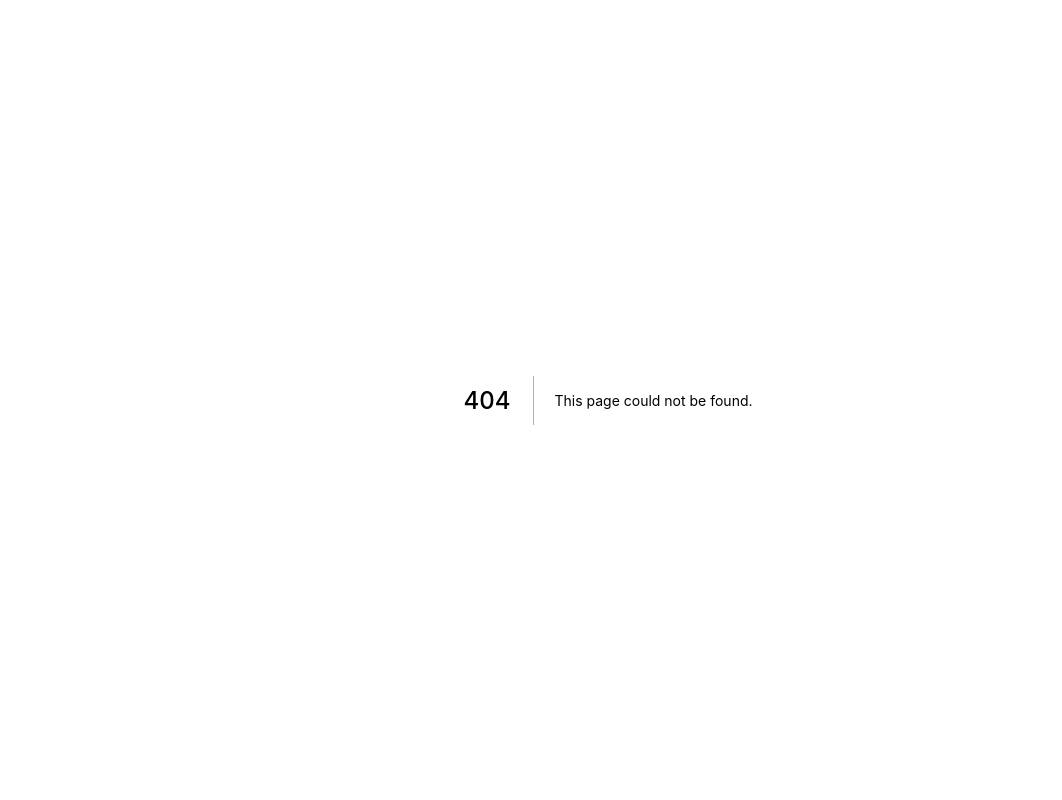
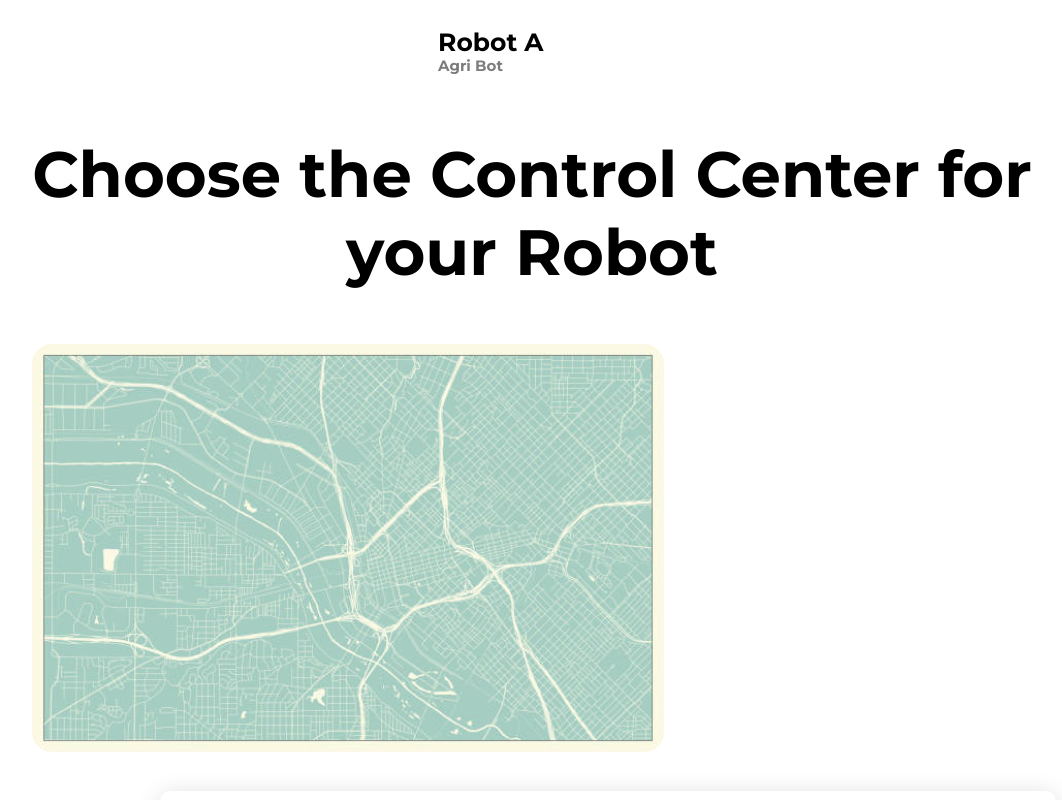
Before and after one commit to SasiDharan731/A2Z_Techvalley_NMIT-HACKS_2022, a Next.js app in the folder app/: page /manualControl in a window 1280 px wide. Before the commit this address had no page. Shown: the top 800 px of the page, without its empty margins (32-1094 px from the left). Built offline with nearby package versions, Linux system fonts and the light colour scheme.

Commit message:
manual control page completed

```diff
--- a/app/pages/_app.js
+++ b/app/pages/_app.js
@@ -2,6 +2,7 @@ import '../styles/globals.css'
 import '../styles/dashboard.module.css'
 import '../styles/robotHealth.css'
 import '../styles/farmingMode.css'
+import '../styles/manualControl.css'
 
 function MyApp({ Component, pageProps }) {
   return <Component {...pageProps} />
--- /dev/null
+++ b/app/pages/manualControl.js
@@ -0,0 +1,35 @@
+import React from 'react'
+import Link from 'next/link'
+import Image from 'next/image'
+import selectArea from '../Assets/selectArea.png'
+
+function manualControl() {
+  return (
+    <div>
+
+        <div className="pu">
+            <div className="topBar">
+                <div>
+                    <span className="headingHi">Robot A</span> <br />
+                    <span className="greeting">Agri Bot</span>
+                </div>
+            </div>
+        </div>
+
+        <h2 className="chooseCtrl">Choose the Control Center for your Robot</h2>
+
+        <div className="areaselect_div"><Image
+            src={selectArea}
+            alt="Area"
+        /></div>
+
+        <div className="button-fm">Plant Seeds</div>
+        <div className="button-fm">Apply Fertilizers</div>
+        <div className="button-fm">Watering</div>
+        <div className="button-fm">Monitoring</div>
+
+    </div>
+  )
+}
+
+export default manualControl
--- /dev/null
+++ b/app/styles/manualControl.css
@@ -0,0 +1,5 @@
+.areaselect_div {
+  width: 90vw;
+  margin: 0 auto;
+  margin-top: 30px;
+}
```
Also changed, not shown: app/Assets/selectArea.png (added).
